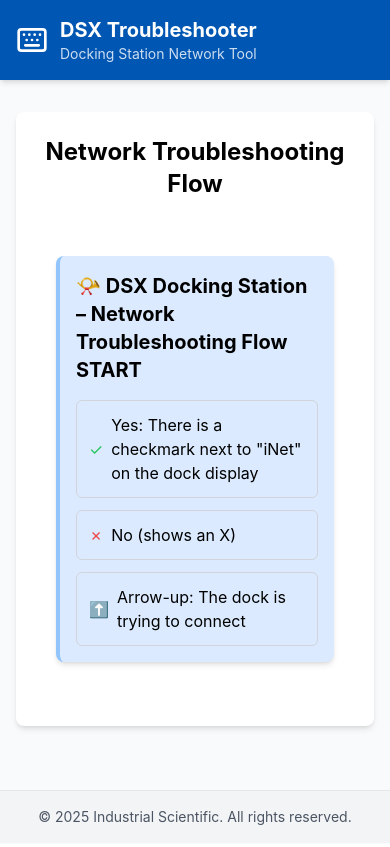
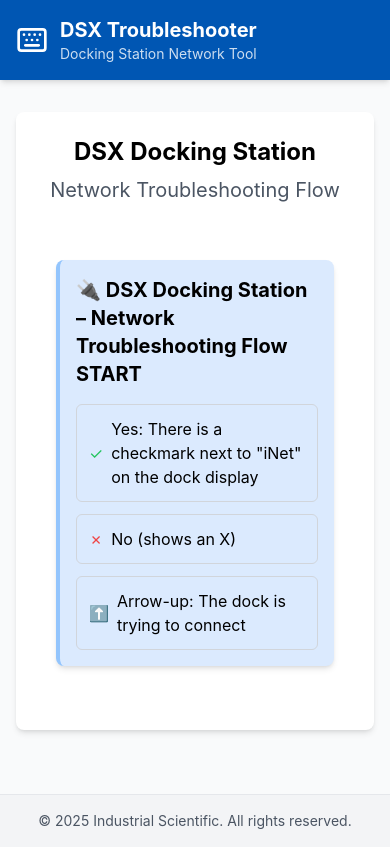
Before and after one commit to mattfelber/dsx, a React (Create React App) app: page / in a window 390 px wide. Built offline with nearby package versions, Linux system fonts and the light colour scheme.

Commit message:
Restore subtitle and replace saxophone icon with electrical plug

```diff
--- a/src/App.tsx
+++ b/src/App.tsx
@@ -25,7 +25,8 @@
 
       <main className="container mx-auto py-8 px-4">
         <div className="bg-white rounded-lg shadow-md p-6 mb-8">
-          <h1 className="text-2xl font-bold text-center mb-6">Network Troubleshooting Flow</h1>
+          <h1 className="text-2xl font-bold text-center mb-2">DSX Docking Station</h1>
+          <h2 className="text-xl text-gray-600 text-center mb-6">Network Troubleshooting Flow</h2>
 
           {!troubleshootingComplete ? (
             <DecisionTree onComplete={handleComplete} />
--- a/src/data/decisionTree.ts
+++ b/src/data/decisionTree.ts
@@ -3,7 +3,7 @@
 export const decisionTree: Record<string, DecisionNode> = {
   'start': {
     id: 'start',
-    question: '📯 DSX Docking Station – Network Troubleshooting Flow\nSTART',
+    question: '🔌 DSX Docking Station – Network Troubleshooting Flow\nSTART',
     type: 'start',
     options: [
       {
```
